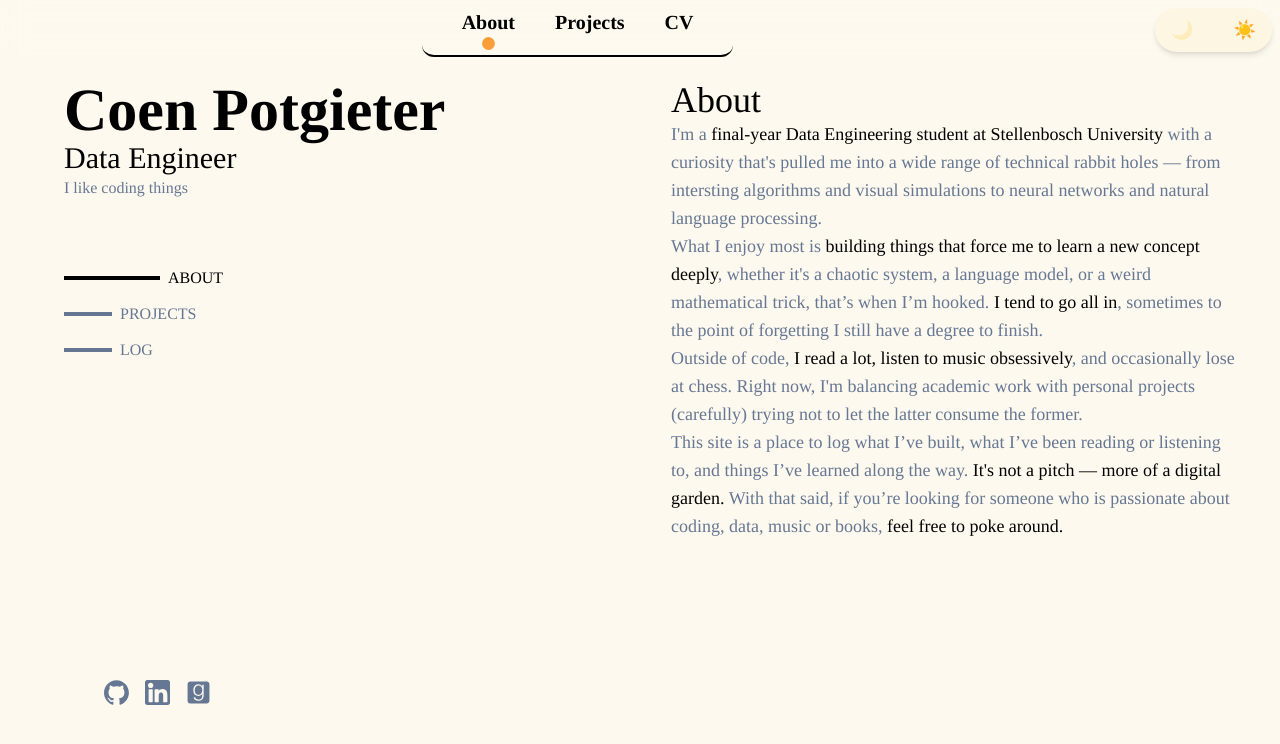
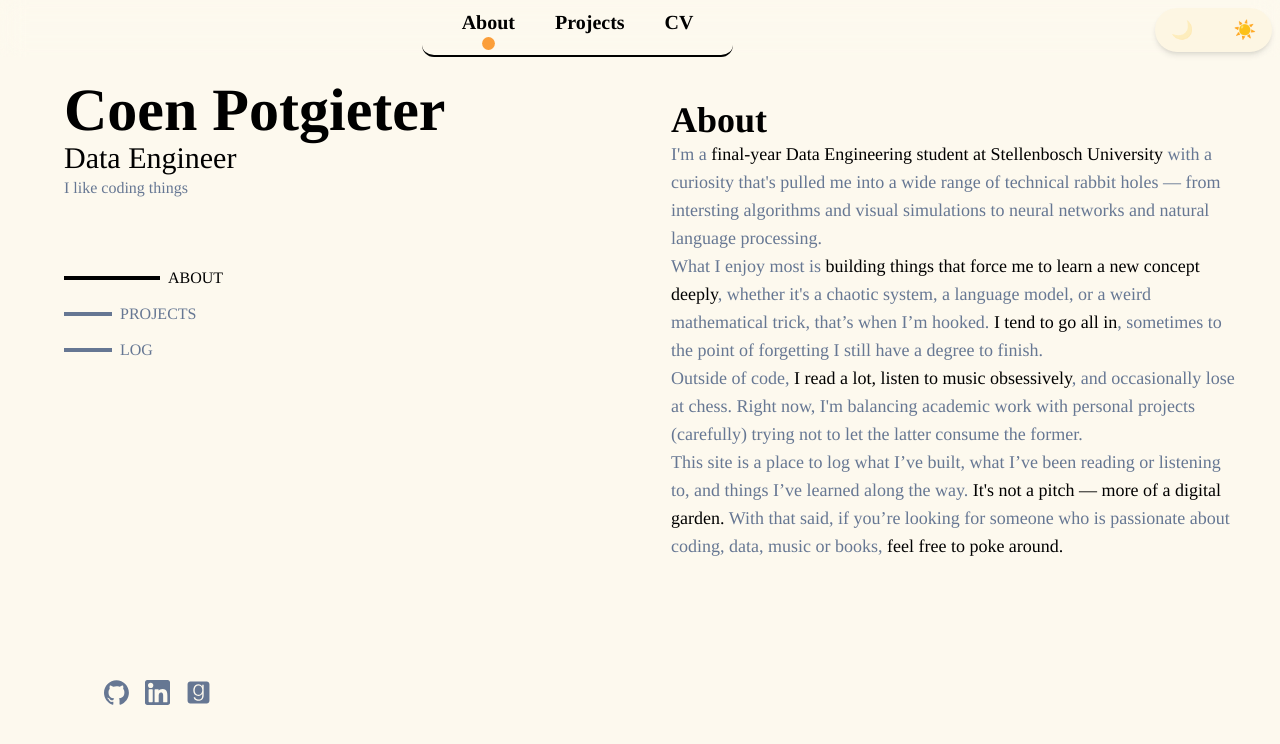
Before and after one commit to Coen-Potgieter/personal-site, a React (Vite) app: page / in a window 1280 px wide. Shown: the top 744 px of the page. Built offline with nearby package versions, Linux system fonts and the light colour scheme; a web font is replaced by a local one.

Commit message:
Made aboutme a lil nicer

```diff
--- a/src/pages/AboutPage.tsx
+++ b/src/pages/AboutPage.tsx
@@ -49,9 +49,9 @@ const AboutPage: React.FC<AboutPageProps> = () => {
       </div>
 
       {/* Scrollable Content */}
-      <div className="flex flex-col w-screen md:w-[50vw] overflow-y-scroll pr-10 scrollbar-hidden">
+      <div className="flex flex-col w-screen md:w-[50vw] overflow-y-scroll pr-10 mt-5 scrollbar-hidden">
         {/* About Me */}
-        <h1 className="text-4xl text-lightmode-text-col1 dark:text-darkmode-text-col1">
+        <h1 className="text-4xl font-bold text-lightmode-text-col1 dark:text-darkmode-text-col1">
           About
         </h1>
         <div className="text-lg text-lightmode-text-col2 dark:text-darkmode-text-col2">
```
